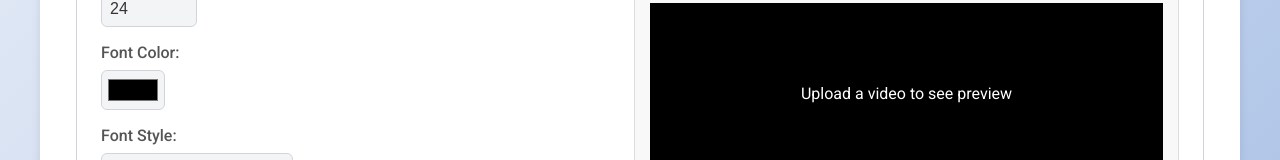
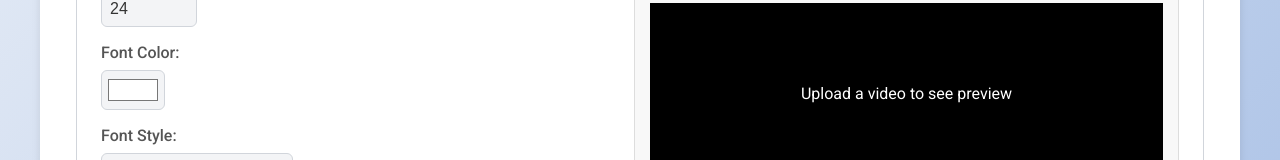
Before and after one commit to tfHasi/OverlayOasis, a React (Vite) app in the folder frontend/: page /dashboard in a window 1280 px wide. Shown: the part 737-897 px from the top of the page. Built offline with nearby package versions, Linux system fonts and the light colour scheme.

Commit message:
MODIFIED: Now converts the colorname to hex value

```diff
--- a/frontend/src/components/dashboard/TextOverlaySettings.tsx
+++ b/frontend/src/components/dashboard/TextOverlaySettings.tsx
@@ -1,4 +1,4 @@
-import React from 'react';
+import React, { useEffect } from 'react';
 import { TextOverlaySettingsProps } from '../types';
 import VideoPreview from './VideoPreview';
 
@@ -6,6 +6,23 @@ interface ExtendedTextOverlaySettingsProps extends TextOverlaySettingsProps {
   videoPath: string;
   textPairs: [string, string][];
 }
+
+// Function to convert color names to hex values
+const colorNameToHex = (colorName: string): string => {
+  // Basic color mapping
+  const colorMap: Record<string, string> = {
+    'white': '#FFFFFF',
+    'black': '#000000',
+    'red': '#FF0000',
+    'green': '#008000',
+    'blue': '#0000FF',
+    'yellow': '#FFFF00'
+  };
+
+  // Return the hex value if the color name exists in the map
+  // Otherwise, return the original value (assuming it's already a valid hex)
+  return colorMap[colorName.toLowerCase()] || colorName;
+};
 
 const TextOverlaySettings: React.FC<ExtendedTextOverlaySettingsProps> = ({
   fontSize,
@@ -21,6 +38,16 @@ const TextOverlaySettings: React.FC<ExtendedTextOverlaySettingsProps> = ({
 }) => {
   // Get sample text from textPairs for preview
   const sampleText = textPairs.length > 0 ? textPairs[0][1] : "Sample Text";
+
+  // Convert fontColor to hex for the color input
+  const colorHex = fontColor.startsWith('#') ? fontColor : colorNameToHex(fontColor);
+
+  // When the component mounts, ensure font color is in hex format
+  useEffect(() => {
+    if (!fontColor.startsWith('#')) {
+      setFontColor(colorNameToHex(fontColor));
+    }
+  }, []);
 
   return (
     <div className="section-container">
@@ -49,7 +76,7 @@ const TextOverlaySettings: React.FC<ExtendedTextOverlaySettingsProps> = ({
             <input
               type="color"
               id="fontColor"
-              value={fontColor}
+              value={colorHex}
               onChange={(e) => setFontColor(e.target.value)}
               className="input-field"
             />
@@ -83,10 +110,12 @@ const TextOverlaySettings: React.FC<ExtendedTextOverlaySettingsProps> = ({
               <option value="top-left">Top Left</option>
               <option value="top-center">Top Center</option>
               <option value="top-right">Top Right</option>
+              <option value="middle-left">Middle Left</option>
+              <option value="middle-center">Middle Center</option>
+              <option value="middle-right">Middle Right</option>
               <option value="bottom-left">Bottom Left</option>
               <option value="bottom-center">Bottom Center</option>
               <option value="bottom-right">Bottom Right</option>
-              <option value="center">Center</option>
             </select>
           </div>
         </div>
```
